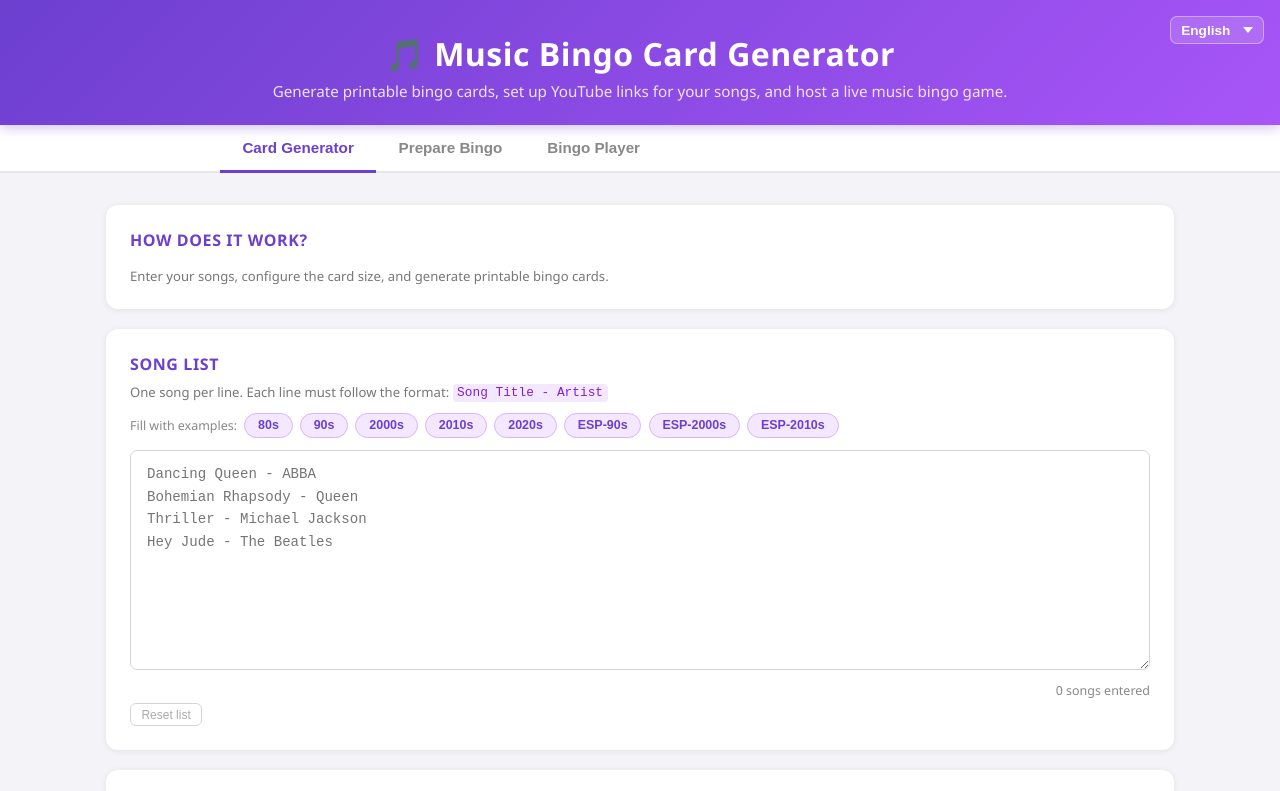
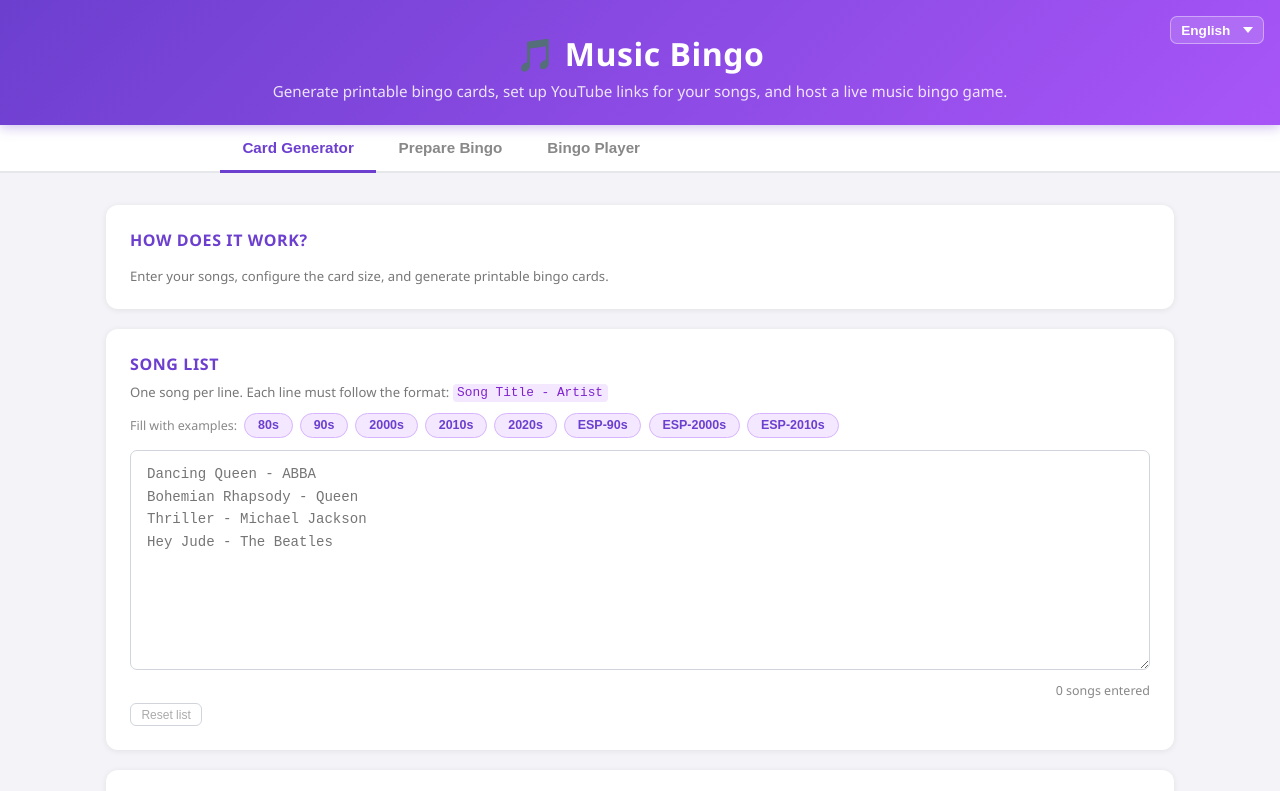
Before and after one commit to benattxurruka/music-bingo-card-generator, a plain HTML site: page index.html in a window 1280 px wide. Shown: the top 791 px of the page. Drawn offline with Linux system fonts and the light colour scheme.

Commit message:
Change title

```diff
--- a/index.html
+++ b/index.html
@@ -1193,7 +1193,7 @@
   // ── Translations ───────────────────────────────────────────────
   const TRANSLATIONS = {
     en: {
-      'header.title':    '🎵 Music Bingo Card Generator',
+      'header.title':    '🎵 Music Bingo',
       'header.subtitle': 'Generate printable bingo cards, set up YouTube links for your songs, and host a live music bingo game.',
       'generator.how.title': 'How does it work?',
       'generator.hint':  'Enter your songs, configure the card size, and generate printable bingo cards.',
@@ -1276,7 +1276,7 @@
       'player.spotify.disconnect':'Disconnect',
     },
     es: {
-      'header.title':    '🎵 Generador de Cartones de Bingo Musical',
+      'header.title':    '🎵 Bingo Musical',
       'header.subtitle': 'Genera cartones de bingo imprimibles, configura los enlaces de YouTube y organiza un juego de bingo musical en vivo.',
       'generator.how.title': '¿Cómo funciona?',
       'generator.hint':  'Introduce tus canciones, configura el tamaño del cartón y genera cartones imprimibles.',
@@ -1359,7 +1359,7 @@
       'player.spotify.disconnect':'Desconectar',
     },
     ca: {
-      'header.title':    '🎵 Generador de Cartrons de Bingo Musical',
+      'header.title':    '🎵 Bingo Musical',
       'header.subtitle': 'Genera cartrons de bingo imprimibles, configura els enllaços de YouTube i organitza un joc de bingo musical en directe.',
       'generator.how.title': 'Com funciona?',
       'generator.hint':  'Introdueix les teves cançons, configura la mida del cartró i genera cartrons imprimibles.',
@@ -1442,7 +1442,7 @@
       'player.spotify.disconnect':'Desconnecta',
     },
     eu: {
-      'header.title':    '🎵 Musika Bingo Txartel Sortzailea',
+      'header.title':    '🎵 Musika Bingoa',
       'header.subtitle': 'Sortu inprimatzeko bingo txartelak, konfiguratu YouTube estekak eta antolatu zuzeneko musika bingo jokoa.',
       'generator.how.title': 'Nola funtzionatzen du?',
       'generator.hint':  'Sartu zure abestiak, txartelaren tamaina konfiguratu eta inprimatzeko bingo txartelak sortu.',
```
